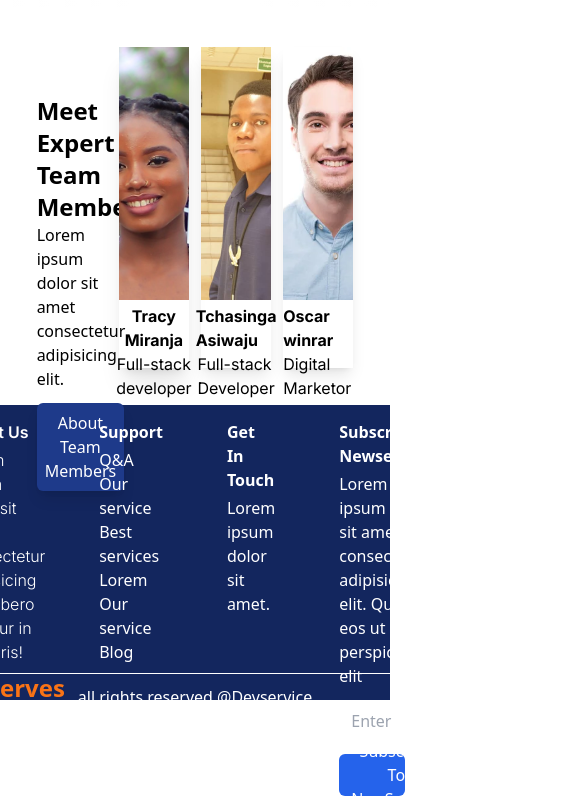
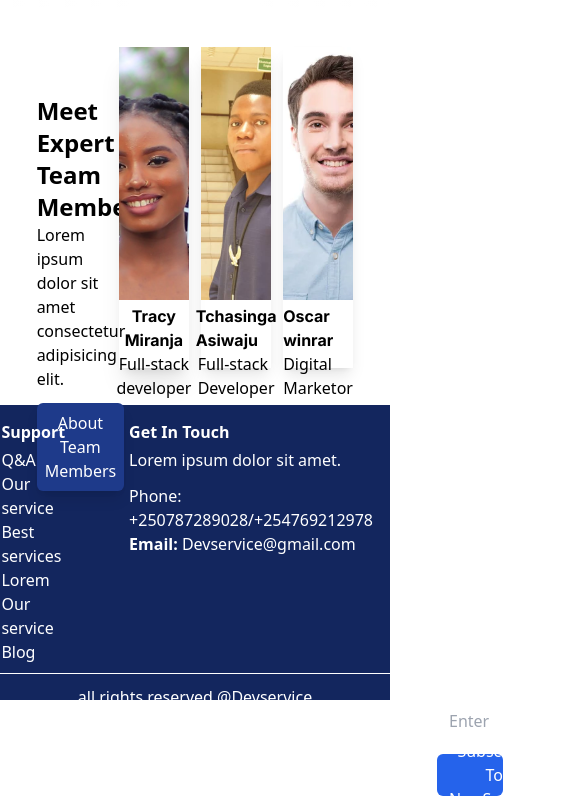
Before and after one commit to tchasinga/devservice, a Next.js app: page / in a window 390 px wide. Shown: the part 3415-4226 px from the top of the page, 585 px wide, since content can reach past the window. Built offline with nearby package versions, Linux system fonts and the light colour scheme.

Commit message:
Add phone and email

```diff
--- a/src/app/Components/Footer.jsx
+++ b/src/app/Components/Footer.jsx
@@ -35,6 +35,13 @@ function Footer() {
           <p className="mt-1 font-light font-poppins font-sans">
             Lorem ipsum dolor sit amet.
           </p>
+          <h4 className="font-poppins font-sans mt-3">
+            <span className="font-semi-bold">Phone:</span>{" "}
+            +250787289028/+254769212978
+          </h4>
+          <h4 className="font-poppins font-sans">
+            <span className="font-semibold">Email:</span> Devservice@gmail.com{" "}
+          </h4>
         </div>
         <div className="w-[30%]">
           <h2 className="font-semibold font-poppins font-sans">
--- a/src/app/Components/Team.jsx
+++ b/src/app/Components/Team.jsx
@@ -18,21 +18,21 @@ function Team() {
         <div className=" Member1 w-full h-[30vh]"></div>
         <div className=" mb-0 flex justify-center text-center items-center flex-col mt-1">
           <h4 className="font-bold">Tracy Miranja</h4>
-          <p>Full-stack developer</p>
+          <p className="font-poppins font-sans">Full-stack developer</p>
         </div>
       </div>
       <div className="w-[18%] h-[38vh] shadow-lg">
         <div className=" Member2 w-full h-[30vh]"></div>
         <div className="flex justify-center flex-col items-center mt-1 ">
           <h4 className="font-bold">Tchasinga Asiwaju</h4>
-          <p>Full-stack Developer</p>
+          <p className="font-poppins font-sans">Full-stack Developer</p>
         </div>
       </div>
       <div className="w-[18%] h-[38vh] shadow-lg">
         <div className=" Member3 w-full h-[30vh]"></div>
         <div className="flex justify-center flex-col items-center mt-1">
           <h4 className="font-bold">Oscar winrar</h4>
-          <p>Digital Marketor</p>
+          <p className="font-poppins font-sans">Digital Marketor</p>
         </div>
       </div>
     </div>
```
